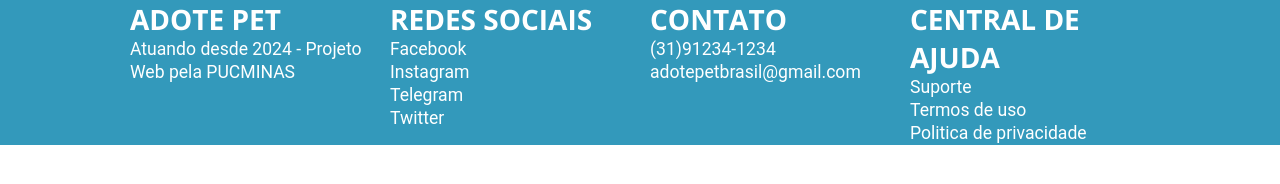
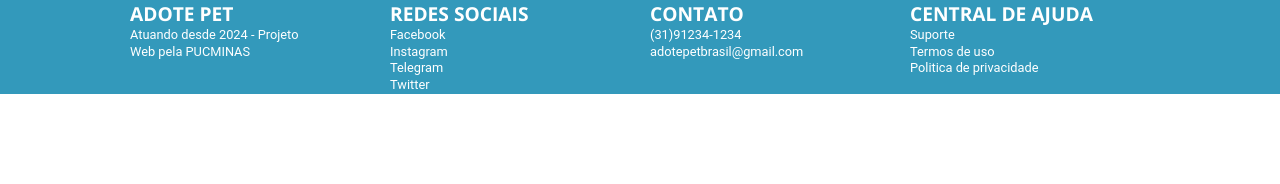
Before and after one commit to gustavogkoch/FeaturesAdotePet, a plain HTML site: page footer/index.html in a window 1280 px wide. Drawn offline with nearby package versions, Linux system fonts and the light colour scheme.

Commit message:
Mudança de tamanho

```diff
--- a/footer/style.css
+++ b/footer/style.css
@@ -23,7 +23,7 @@ footer {
 
 .titulo-rodape {
   font-family: "Open Sans", sans-serif;
-  font-size: 175%;
+  font-size: 120%;
   margin: 0px;
 }
 
@@ -31,7 +31,7 @@ footer {
     font-family: "Roboto", sans-serif;
     margin: 0px;
     line-height: 130%;
-    font-size: 110%;
+    font-size: 80%;
   }
 
   @media screen and (max-width:500px){
```
